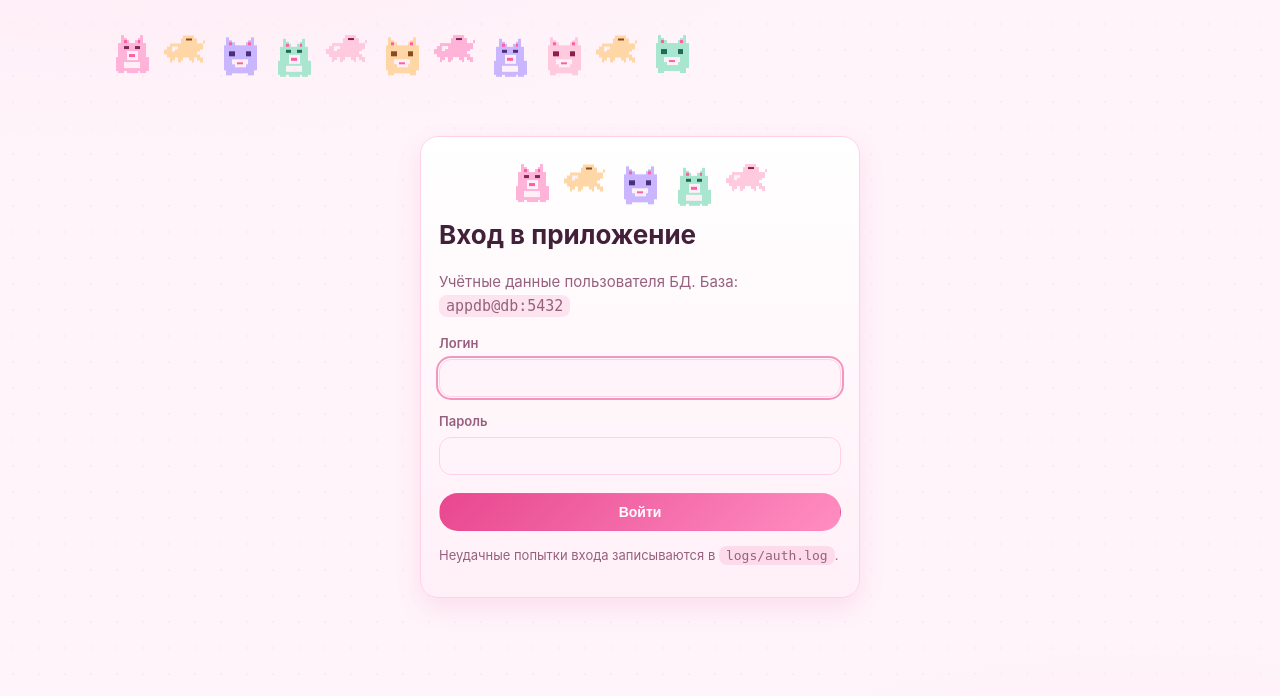
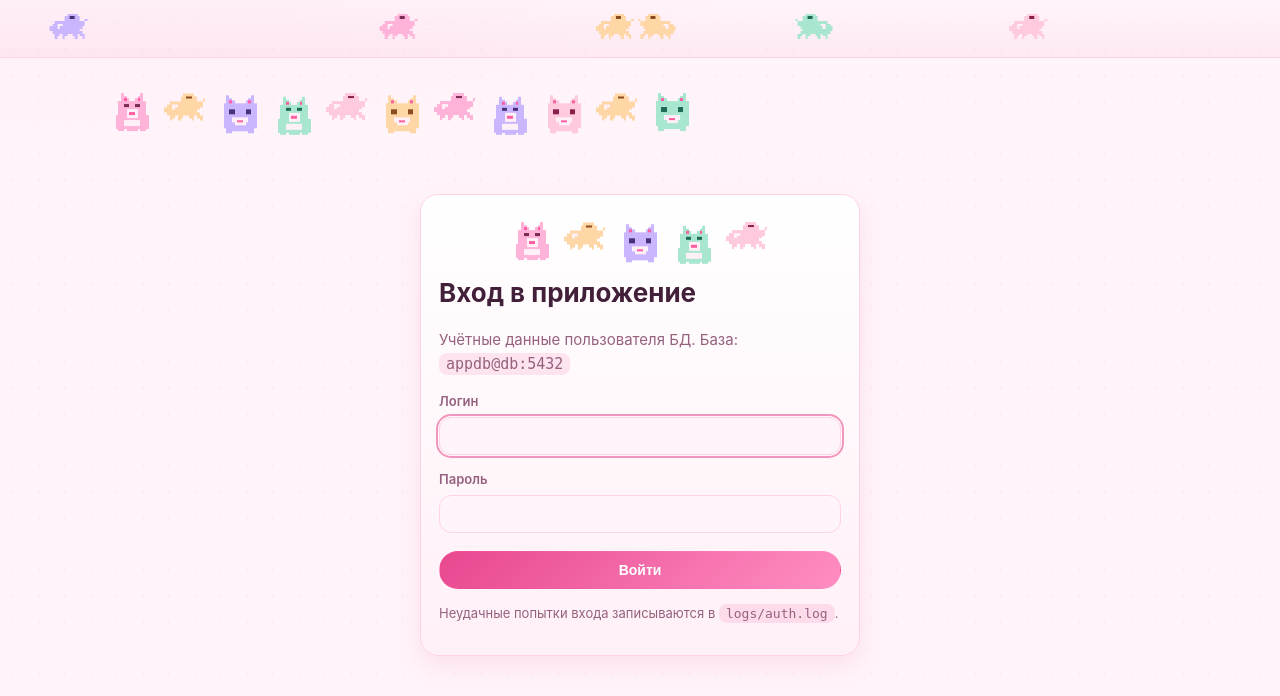
Before and after one commit to Anne117/postgres-crud-app, a Flask app: page /login?next=/add/1 in a window 1280 px wide. Shown: the part 67-763 px from the top of the page. Run offline with Flask 3, Linux system fonts and the light colour scheme; the visitor is signed in with stand-in values (Sample User, id 1); some libraries are stand-ins or nearby versions.

Commit message:
Задание №7: котики ходят по странице влево-вправо (CSS-дорожка)

```diff
--- a/hw7/src/templates/base.html
+++ b/hw7/src/templates/base.html
@@ -133,6 +133,34 @@
     .theme-toggle:hover { border-color: var(--acc); }
     footer { position: relative; z-index: 1; text-align: center; color: var(--muted); font-size: 12px; padding: 0 0 26px; }
 
+
+    /* ---- кошачья дорожка: котики ходят влево-вправо ---- */
+    .cat-runway {
+      position: relative; height: 58px; overflow: hidden;
+      border-bottom: 1px solid var(--line);
+      background: linear-gradient(180deg, transparent, color-mix(in srgb, var(--acc) 6%, transparent));
+    }
+    .cat-runway .walker {
+      position: absolute; bottom: 6px; width: 40px; height: 40px;
+      animation-name: walk-right; animation-timing-function: linear;
+      animation-iteration-count: infinite; animation-duration: var(--dur, 22s);
+      animation-delay: var(--delay, 0s);
+      will-change: transform;
+    }
+    .cat-runway .walker.left { animation-name: walk-left; }
+    .cat-runway .walker .px { width: 40px; height: 40px; }
+    .cat-runway .walker.left .px { transform: scaleX(-1); }
+    @keyframes walk-right {
+      from { transform: translateX(-70px); }
+      to   { transform: translateX(calc(100vw + 70px)); }
+    }
+    @keyframes walk-left {
+      from { transform: translateX(calc(100vw + 70px)); }
+      to   { transform: translateX(-70px); }
+    }
+    @media (prefers-reduced-motion: reduce) {
+      .cat-runway .walker, .cat-strip .px { animation: none !important; }
+    }
     /* ---- пиксельные котики ---- */
     .px { display:inline-block; vertical-align:middle; image-rendering: pixelated; }
     .px.sm { width:18px; height:18px; }
@@ -171,6 +199,17 @@
     {% endif %}
   </div>
 </header>
+
+<div class="cat-runway" aria-hidden="true">
+  <span class="walker v1" style="--dur:24s;--delay:-1s"><svg class="px"><use href="#cat-walk"/></svg></span>
+  <span class="walker left v2" style="--dur:31s;--delay:-9s"><svg class="px"><use href="#cat-walk"/></svg></span>
+  <span class="walker v3" style="--dur:19s;--delay:-14s"><svg class="px"><use href="#cat-walk"/></svg></span>
+  <span class="walker left v4" style="--dur:27s;--delay:-4s"><svg class="px"><use href="#cat-walk"/></svg></span>
+  <span class="walker v5" style="--dur:35s;--delay:-20s"><svg class="px"><use href="#cat-walk"/></svg></span>
+  <span class="walker left v1" style="--dur:22s;--delay:-16s"><svg class="px"><use href="#cat-walk"/></svg></span>
+  <span class="walker v2" style="--dur:29s;--delay:-7s"><svg class="px"><use href="#cat-walk"/></svg></span>
+  <span class="walker left v3" style="--dur:17s;--delay:-11s"><svg class="px"><use href="#cat-walk"/></svg></span>
+</div>
 <main>
   <div class="cat-strip" aria-hidden="true">
     <svg class="px v1"><use href="#cat-sit"/></svg>
```
